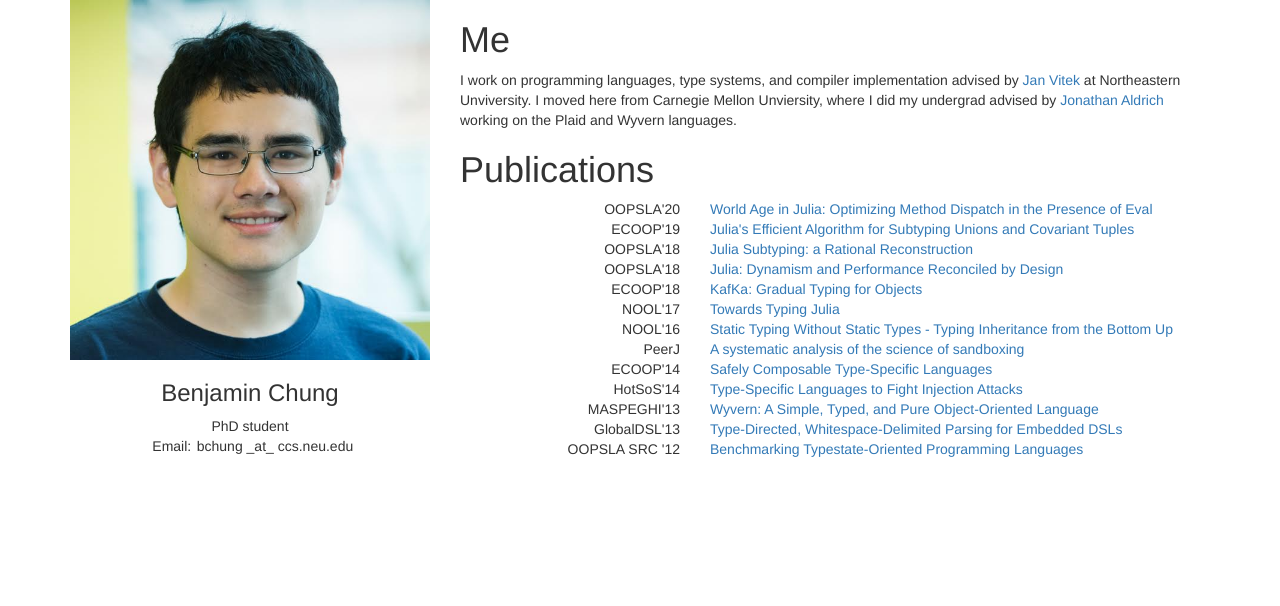
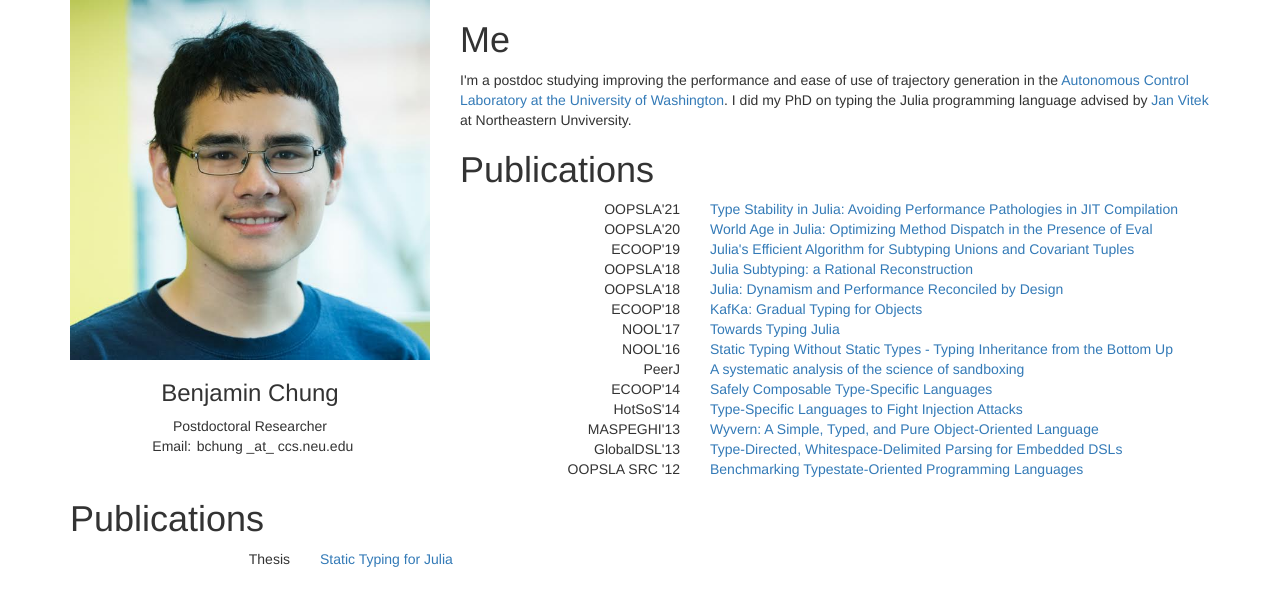
Before and after one commit to BenChung/benchung.github.io, a plain HTML site: page index.html in a window 1280 px wide. Drawn offline with nearby package versions, Linux system fonts and the light colour scheme.

Commit message:
Update index.html

```diff
--- a/index.html
+++ b/index.html
@@ -14,16 +14,18 @@
       <img id="profile-picture" class="img-responsive" src="0.jpg"/>
       <div id="info">
         <h3>Benjamin Chung</h3>
-        <span class="position">PhD student</span><br/>
+        <span class="position">Postdoctoral Researcher</span><br/>
         <span class="contact-type">Email:</span><span class="contact-value">bchung _at_ ccs.neu.edu</span>
       </div>
       </div>
       <div class="col-md-8">
         <H1>Me</H1>
-        I work on programming languages, type systems, and compiler implementation advised by <a href="http://janvitek.github.io">Jan Vitek</a> at Northeastern Unviversity. I moved here from Carnegie Mellon Unviersity, where I did my undergrad advised by <a href="http://www.cs.cmu.edu/~./aldrich/">Jonathan Aldrich</a> working on the Plaid and Wyvern languages.
+	      I'm a postdoc studying improving the performance and ease of use of trajectory generation in the <a href="https://depts.washington.edu/uwacl/">Autonomous Control Laboratory at the University of Washington</a>.
+	      I did my PhD on typing the Julia programming language advised by <a href="http://janvitek.github.io">Jan Vitek</a> at Northeastern Unviversity.
       </div>
       <div class="col-md-8">
         <h1>Publications</h1>
+	<div class="paper row"> <span class="venue col-md-4">OOPSLA'21</span> <span class="title col-md-8"><a href="papers/oopsla21.pdf">Type Stability in Julia: Avoiding Performance Pathologies in JIT Compilation</a></span></div>
 	<div class="paper row"> <span class="venue col-md-4">OOPSLA'20</span> <span class="title col-md-8"><a href="papers/oopsla2020.pdf">World Age in Julia: Optimizing Method Dispatch in the Presence of Eval</a></span></div>
 	<div class="paper row"> <span class="venue col-md-4">ECOOP'19</span> <span class="title col-md-8"><a href="papers/jlalgo.pdf">Julia's Efficient Algorithm for Subtyping Unions and Covariant Tuples</a></span></div>
 	<div class="paper row"> <span class="venue col-md-4">OOPSLA'18</span> <span class="title col-md-8"><a href="papers/jlsub.pdf">Julia Subtyping: a Rational Reconstruction</a></span></div>
@@ -38,6 +40,11 @@
         <div class="paper row"> <span class="venue col-md-4">GlobalDSL'13</span> <span class="title col-md-8"><a href="papers/globaldsl13.pdf">Type-Directed, Whitespace-Delimited Parsing for Embedded DSLs</a></span></div>
         <div class="paper row"> <span class="venue col-md-4">OOPSLA SRC '12</span> <span class="title col-md-8"><a href="papers/src12.pdf">Benchmarking Typestate-Oriented Programming Languages</a></span></div>
       </div>
+      <div class="col-md-8">
+        <h1>Publications</h1>
+	<div class="paper row"> <span class="venue col-md-4">Thesis</span> <span class="title col-md-8"><a href="papers/thesis.pdf">Static Typing for Julia</a></span></div>
+      </div>
+
       </div>
     </div><!-- /.container -->
 
```
